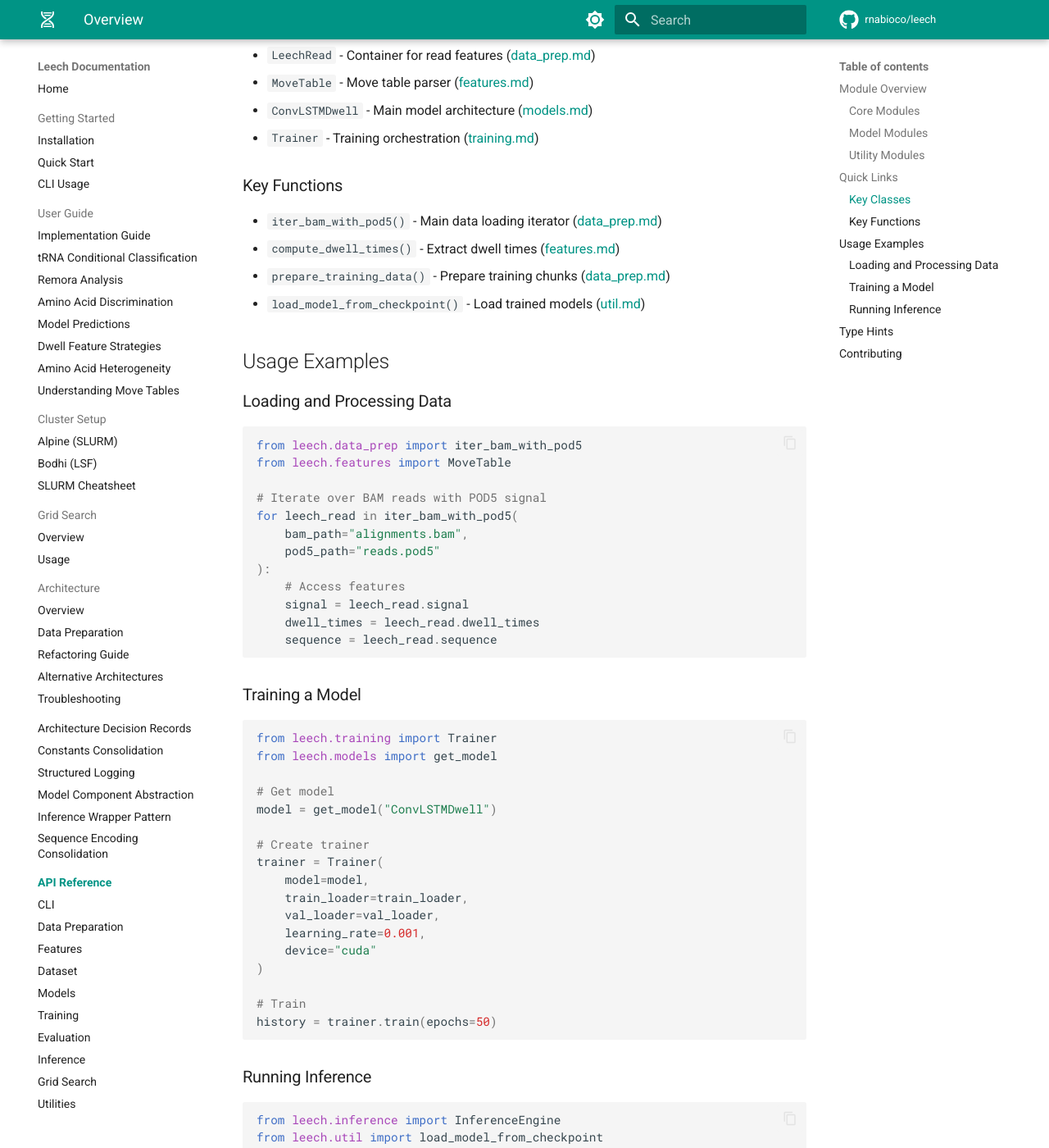
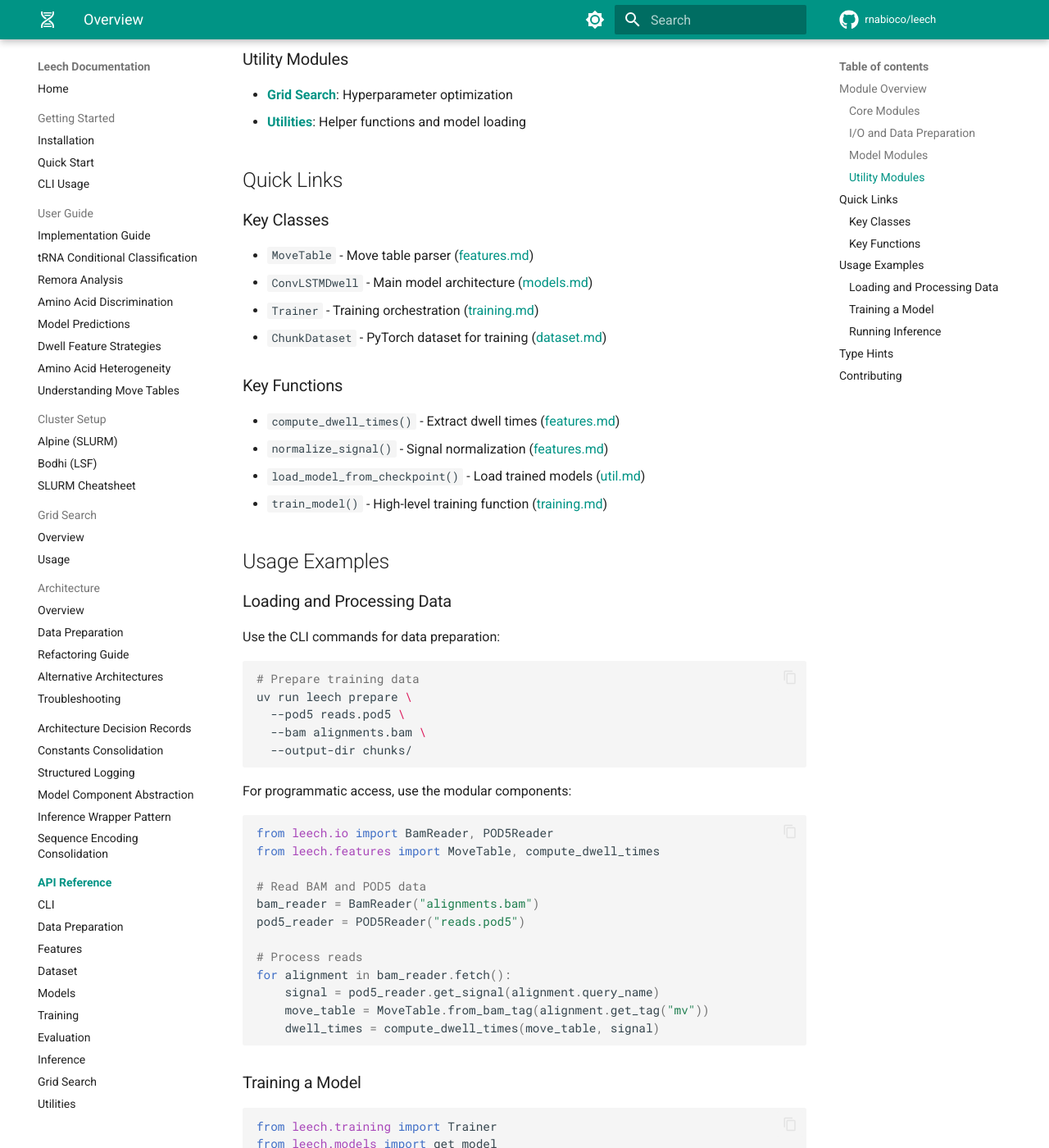
Before and after one commit to rnabioco/leech, an MkDocs documentation site: the page built from docs/api/index.md, in a window 1280 px wide and 1400 px high, scrolled down 954 px. Shown: the whole window at 82% size. Built offline with MkDocs 1.6.1 and Material for MkDocs 9.7.7, drawn with Linux system fonts in a browser that asks for light colours; comment, search, counter and statistics services are not loaded; the version menu is left out; some of the changed text lies outside the part shown.

Commit message:
docs: update documentation to reflect refactored module structure
Major updates to align documentation with current codebase architecture:

- CLAUDE.md: Update module organization to show new structure (io/,
  preparation/, chunking/, splitting/, commands/). Replace references
  to deprecated data_prep.py with new modular components. Add all 6
  model architectures. Fix Snakemake integration description.

- README.md: Add merge-and-split command documentation. Update project
  structure section to reflect new module organization. Update CLI
  description to rich-click based.

- docs/api/index.md: Remove references to old data_prep module. Add
  new I/O and Data Preparation section explaining refactored structure.
  Update usage examples to show new modular API.

- docs/api/data_prep.md: Complete rewrite to document new modular
  components (leech.io, leech.preparation, leech.chunking,
  leech.splitting). Add documentation for BamReader, POD5Reader,
  MotifSearcher, ChunkExtractor, and other new classes.

- .claude/commands/docs.md: Add new /docs slash command for automated
  documentation review and updates.

This brings all documentation current with the codebase refactoring
that split data_prep.py into focused modules for better maintainability.

🤖 Generated with [Claude Code](https://claude.com/claude-code)

Co-Authored-By: Claude <noreply@anthropic.com>

````diff
--- a/docs/api/index.md
+++ b/docs/api/index.md
@@ -7,9 +7,18 @@ Welcome to the leech API reference documentation. This section provides detailed
 ### Core Modules
 
 - **[CLI](cli.md)**: Command-line interface
-- **[Data Preparation](data_prep.md)**: BAM/POD5 reading and chunk extraction
 - **[Features](features.md)**: Dwell time and signal feature extraction
 - **[Dataset](dataset.md)**: PyTorch Dataset classes
+
+### I/O and Data Preparation
+
+The data preparation functionality has been refactored into modular components:
+
+- **I/O Operations** (`leech.io`): BAM/POD5 reading, motif search, reference handling
+- **Preparation** (`leech.preparation`): Data preparation orchestration and parallel processing
+- **Chunking** (`leech.chunking`): Training chunk extraction and serialization
+- **Splitting** (`leech.splitting`): Train/val/test data splitting
+- **Commands** (`leech.commands`): CLI command implementations
 
 ### Model Modules
 
@@ -27,35 +36,47 @@ Welcome to the leech API reference documentation. This section provides detailed
 
 ### Key Classes
 
-- `LeechRead` - Container for read features ([data_prep.md](data_prep.md))
 - `MoveTable` - Move table parser ([features.md](features.md))
 - `ConvLSTMDwell` - Main model architecture ([models.md](models.md))
 - `Trainer` - Training orchestration ([training.md](training.md))
+- `ChunkDataset` - PyTorch dataset for training ([dataset.md](dataset.md))
 
 ### Key Functions
 
-- `iter_bam_with_pod5()` - Main data loading iterator ([data_prep.md](data_prep.md))
 - `compute_dwell_times()` - Extract dwell times ([features.md](features.md))
-- `prepare_training_data()` - Prepare training chunks ([data_prep.md](data_prep.md))
+- `normalize_signal()` - Signal normalization ([features.md](features.md))
 - `load_model_from_checkpoint()` - Load trained models ([util.md](util.md))
+- `train_model()` - High-level training function ([training.md](training.md))
 
 ## Usage Examples
 
 ### Loading and Processing Data
 
+Use the CLI commands for data preparation:
+
+```bash
+# Prepare training data
+uv run leech prepare \
+  --pod5 reads.pod5 \
+  --bam alignments.bam \
+  --output-dir chunks/
+```
+
+For programmatic access, use the modular components:
+
 ```python
-from leech.data_prep import iter_bam_with_pod5
-from leech.features import MoveTable
+from leech.io import BamReader, POD5Reader
+from leech.features import MoveTable, compute_dwell_times
 
-# Iterate over BAM reads with POD5 signal
-for leech_read in iter_bam_with_pod5(
-    bam_path="alignments.bam",
-    pod5_path="reads.pod5"
-):
-    # Access features
-    signal = leech_read.signal
-    dwell_times = leech_read.dwell_times
-    sequence = leech_read.sequence
+# Read BAM and POD5 data
+bam_reader = BamReader("alignments.bam")
+pod5_reader = POD5Reader("reads.pod5")
+
+# Process reads
+for alignment in bam_reader.fetch():
+    signal = pod5_reader.get_signal(alignment.query_name)
+    move_table = MoveTable.from_bam_tag(alignment.get_tag("mv"))
+    dwell_times = compute_dwell_times(move_table, signal)
 ```
 
 ### Training a Model
````
Also changed, not shown: .claude/commands/docs.md (added, +83 -0 lines), CLAUDE.md (+70 -25 lines), README.md (+30 -8 lines), docs/api/data_prep.md (+84 -20 lines).
